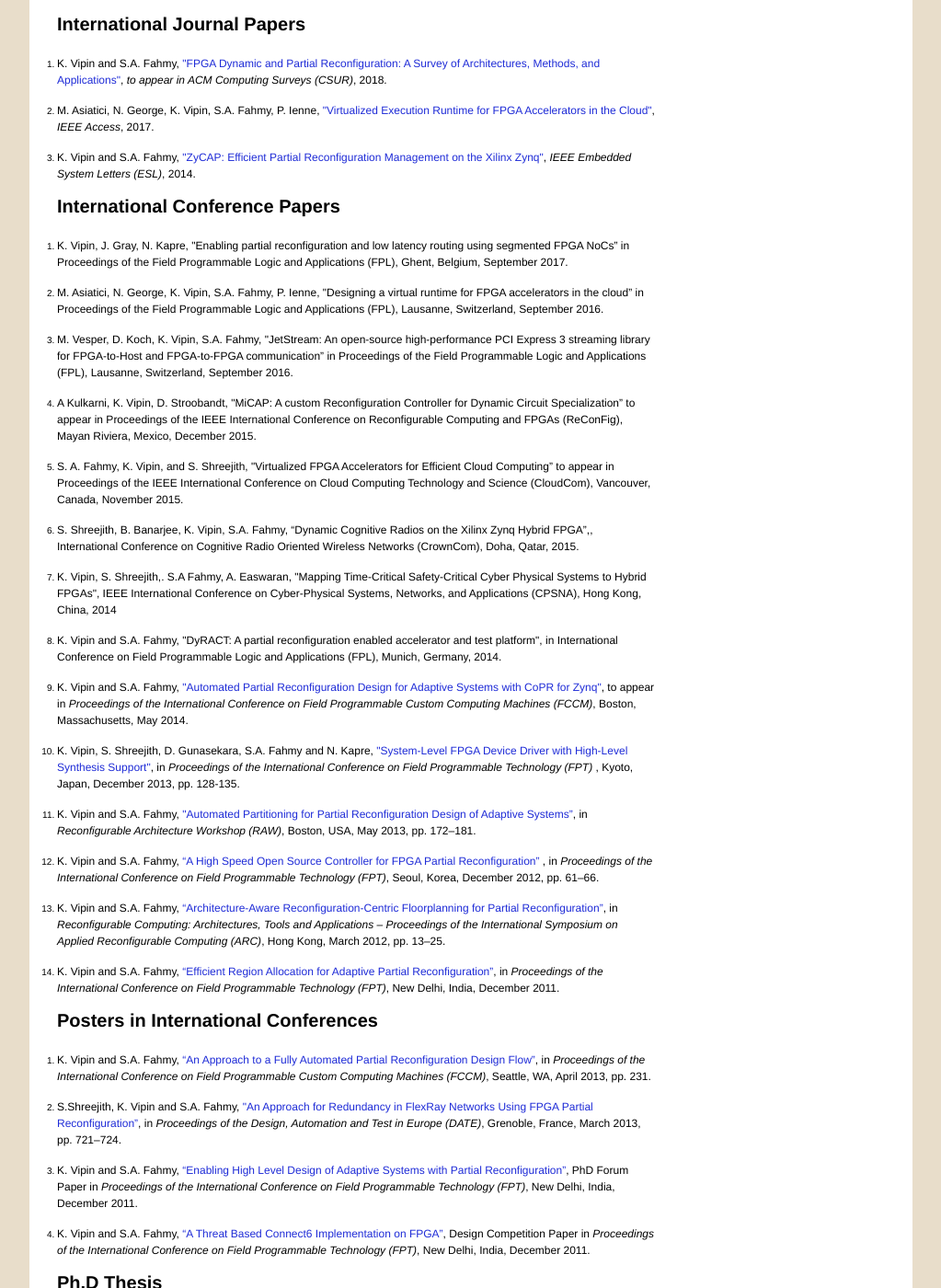
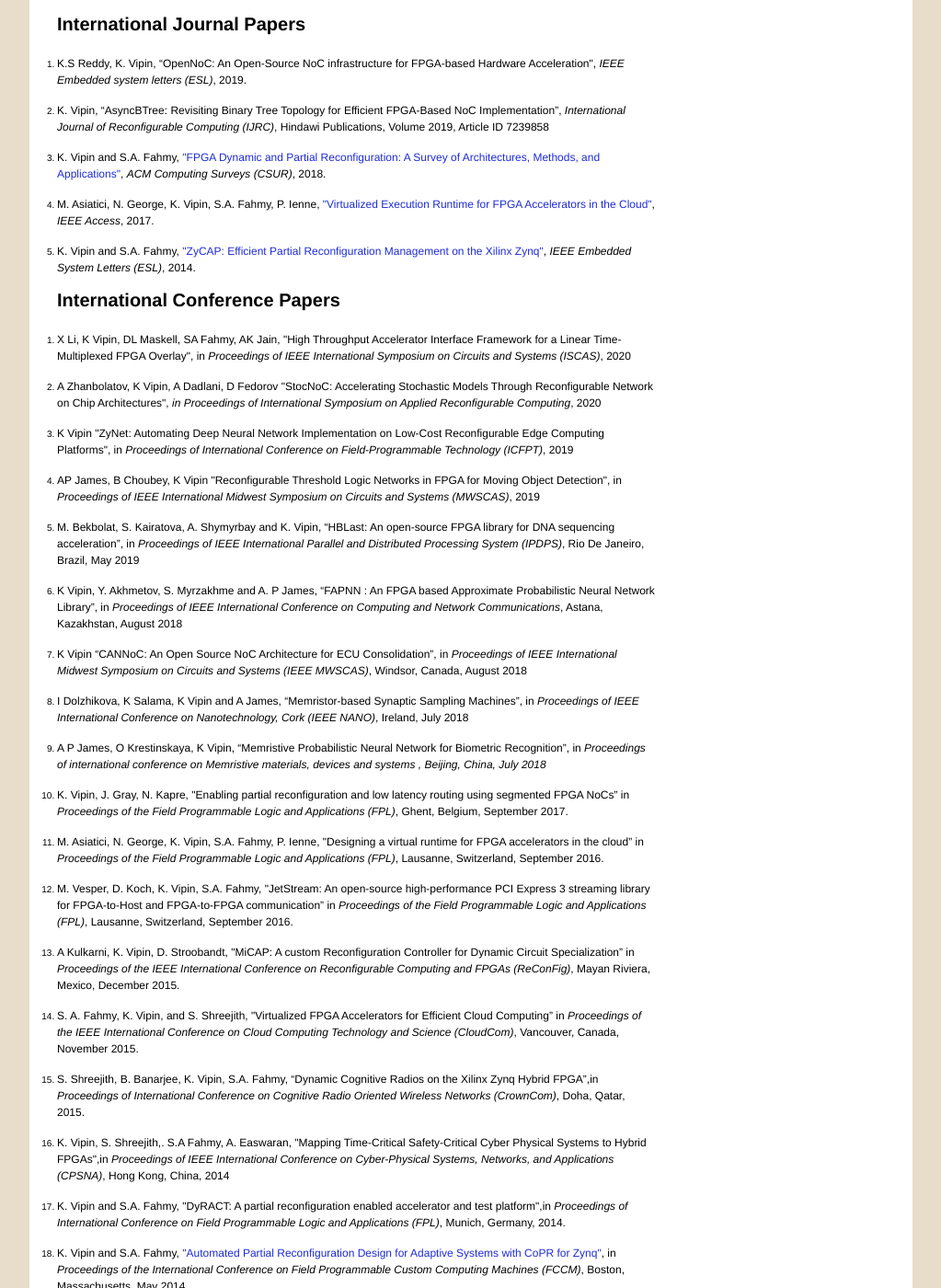
Before and after one commit to vipinkizheppatt/vipinkizheppatt.github.io, a Jekyll site: the page publications.html, which Jekyll copies as it is, in a window 1280 px wide and 1400 px high, scrolled down 399 px. Shown: the whole window at 92% size, without its empty margins (128-1151 px from the left). Built offline with Jekyll 4.4.1, drawn with Linux system fonts in a browser that asks for light colours; Markdown is read by kramdown in place of the engine named in the settings.

Commit message:
Updating publications

```diff
--- a/index.html
+++ b/index.html
@@ -12,7 +12,7 @@
 	<meta http-equiv="Content-Type" content="cache" />
 	<meta name="robots" content="INDEX,FOLLOW" />
 	<meta name="keywords" content="Enter Keywords" />
-	<meta name="description" content="Research page of kizheppatt vipin Nazarbayev University" />
+	<meta name="description" content="Home page of Vipin Kizheppatt BITS Pilani" />
 
 
 	<title>Kizheppatt Vipin</title>
--- a/publications.html
+++ b/publications.html
@@ -12,7 +12,7 @@
 	<meta http-equiv="Content-Type" content="cache" />
 	<meta name="robots" content="INDEX,FOLLOW" />
 	<meta name="keywords" content="Enter Keywords" />
-	<meta name="description" content="Research page of vipin" />
+	<meta name="description" content="Publication page of Vipin Kizheppatt" />
 
 
 	<title>Kizheppatt Vipin</title>
@@ -62,7 +62,13 @@
           </br>
           <ol>
               <li>
-              <p>K. Vipin and S.A. Fahmy, <a href="publications/pr_survey.pdf"> "FPGA Dynamic and Partial Reconfiguration: A Survey of Architectures, Methods, and Applications"</a>, <em>to appear in ACM Computing Surveys (CSUR)</em>, 2018. </p>
+              <p>K.S Reddy, K. Vipin, “OpenNoC: An Open-Source NoC infrastructure for FPGA-based Hardware Acceleration", <em>IEEE Embedded system letters (ESL)</em>, 2019. </p>
+              </li>
+              <li>
+              <p>K. Vipin, “AsyncBTree: Revisiting Binary Tree Topology for Efficient FPGA-Based NoC Implementation”, <em>International Journal of Reconfigurable Computing (IJRC)</em>, Hindawi Publications, Volume 2019, Article ID 7239858  </p>
+              </li>
+              <li>
+              <p>K. Vipin and S.A. Fahmy, <a href="publications/pr_survey.pdf"> "FPGA Dynamic and Partial Reconfiguration: A Survey of Architectures, Methods, and Applications"</a>, <em>ACM Computing Surveys (CSUR)</em>, 2018. </p>
               </li>
               <li>
               <p> M. Asiatici, N. George, K. Vipin, S.A. Fahmy, P. Ienne, <a href="publications/fpga-cloud.pdf"> "Virtualized Execution Runtime for FPGA Accelerators in the Cloud"</a>, <em>IEEE Access</em>, 2017. </p>
@@ -75,38 +81,74 @@
 		  </br>
 		  </br>
 		  <ol>
-          	  <li>
-			  <p>K. Vipin, J. Gray, N. Kapre,  "Enabling partial reconfiguration and low latency routing using segmented FPGA NoCs” in Proceedings of the Field Programmable Logic and Applications (FPL), Ghent, Belgium, September 2017.</p>
+              <li>
+			  <p>X Li, K Vipin, DL Maskell, SA Fahmy, AK Jain, "High Throughput Accelerator Interface Framework for a Linear Time-Multiplexed FPGA Overlay", in <em>Proceedings of IEEE International Symposium on Circuits and Systems (ISCAS)</em>, 2020</p>
 			  </li>
 
               <li>
-			  <p>M. Asiatici, N. George, K. Vipin, S.A. Fahmy, P. Ienne, "Designing a virtual runtime for FPGA accelerators in the cloud” in Proceedings of the Field Programmable Logic and Applications (FPL), Lausanne, Switzerland, September 2016.</p>
+			  <p>A Zhanbolatov, K Vipin, A Dadlani, D Fedorov "StocNoC: Accelerating Stochastic Models Through Reconfigurable Network on Chip Architectures", <em>in Proceedings of International Symposium on Applied Reconfigurable Computing</em>, 2020</p>
 			  </li>
 
               <li>
-			  <p>M. Vesper, D. Koch, K. Vipin, S.A. Fahmy, "JetStream: An open-source high-performance PCI Express 3 streaming library for FPGA-to-Host and FPGA-to-FPGA communication” in Proceedings of the Field Programmable Logic and Applications (FPL), Lausanne, Switzerland, September 2016.</p>
+			  <p>K Vipin "ZyNet: Automating Deep Neural Network Implementation on Low-Cost Reconfigurable Edge Computing Platforms", in <em>Proceedings of International Conference on Field-Programmable Technology (ICFPT)</em>, 2019</p>
+			  </li>
+
+              <li>
+			  <p>AP James, B Choubey, K Vipin "Reconfigurable Threshold Logic Networks in FPGA for Moving Object Detection", in <em>Proceedings of IEEE International Midwest Symposium on Circuits and Systems (MWSCAS)</em>, 2019</p>
+			  </li>
+
+              <li>
+			  <p>M. Bekbolat, S. Kairatova, A. Shymyrbay and K. Vipin, “HBLast: An open-source FPGA library for DNA sequencing acceleration”, in <em>Proceedings of IEEE International Parallel and Distributed Processing System (IPDPS)</em>, Rio De Janeiro, Brazil, May 2019</p>
+			  </li>
+
+              <li>
+			  <p>K Vipin, Y. Akhmetov, S. Myrzakhme and A. P James, “FAPNN : An FPGA based Approximate Probabilistic Neural Network Library”, in <em>Proceedings of IEEE International Conference on Computing and Network Communications</em>, Astana, Kazakhstan, August 2018</p>
+			  </li>
+
+              <li>
+			  <p>K Vipin “CANNoC: An Open Source NoC Architecture for ECU Consolidation”, in<em> Proceedings of IEEE International Midwest Symposium on Circuits and Systems (IEEE MWSCAS)</em>, Windsor, Canada, August 2018</p>
+			  </li>
+
+              <li>
+			  <p>I Dolzhikova, K Salama, K Vipin and A James, “Memristor-based Synaptic Sampling Machines”, in<em> Proceedings of IEEE International Conference on Nanotechnology, Cork (IEEE NANO)</em>, Ireland, July 2018</p>
+			  </li>
+
+              <li>
+			  <p>A P James, O Krestinskaya, K Vipin, “Memristive Probabilistic Neural Network for Biometric Recognition”, in <em>Proceedings of international conference on Memristive materials, devices and systems <em>, Beijing, China, July 2018</p>
+			  </li>
+
+          	  <li>
+			  <p>K. Vipin, J. Gray, N. Kapre,  "Enabling partial reconfiguration and low latency routing using segmented FPGA NoCs” in <em> Proceedings of the Field Programmable Logic and Applications (FPL)</em>, Ghent, Belgium, September 2017.</p>
+			  </li>
+
+              <li>
+			  <p>M. Asiatici, N. George, K. Vipin, S.A. Fahmy, P. Ienne, "Designing a virtual runtime for FPGA accelerators in the cloud” in <em>Proceedings of the Field Programmable Logic and Applications (FPL)</em>, Lausanne, Switzerland, September 2016.</p>
+			  </li>
+
+              <li>
+			  <p>M. Vesper, D. Koch, K. Vipin, S.A. Fahmy, "JetStream: An open-source high-performance PCI Express 3 streaming library for FPGA-to-Host and FPGA-to-FPGA communication” in <em>Proceedings of the Field Programmable Logic and Applications (FPL)</em>, Lausanne, Switzerland, September 2016.</p>
 			  </li>
 
 		      <li>
-			  <p>A Kulkarni, K. Vipin, D. Stroobandt, "MiCAP: A custom Reconﬁguration Controller for Dynamic Circuit Specialization” to appear in Proceedings of the IEEE International Conference on Reconfigurable Computing and FPGAs (ReConFig), Mayan Riviera, Mexico, December 2015.</p>
+			  <p>A Kulkarni, K. Vipin, D. Stroobandt, "MiCAP: A custom Reconﬁguration Controller for Dynamic Circuit Specialization”  in <em>Proceedings of the IEEE International Conference on Reconfigurable Computing and FPGAs (ReConFig)</em>, Mayan Riviera, Mexico, December 2015.</p>
 			  </li>
 		      <li>
-		      <p>S. A. Fahmy, K. Vipin, and S. Shreejith, "Virtualized FPGA Accelerators for Efficient Cloud Computing” to appear in Proceedings of the IEEE International Conference on Cloud Computing Technology and Science (CloudCom), Vancouver, Canada, November 2015.</p>
+		      <p>S. A. Fahmy, K. Vipin, and S. Shreejith, "Virtualized FPGA Accelerators for Efficient Cloud Computing”  in <em>Proceedings of the IEEE International Conference on Cloud Computing Technology and Science (CloudCom)</em>, Vancouver, Canada, November 2015.</p>
 		      </li>
 			  <li>
-			  <p>S. Shreejith, B. Banarjee, K. Vipin, S.A. Fahmy, “Dynamic Cognitive Radios on the Xilinx Zynq Hybrid FPGA”,, International Conference on Cognitive Radio Oriented Wireless Networks (CrownCom), Doha, Qatar, 2015.</p>
+			  <p>S. Shreejith, B. Banarjee, K. Vipin, S.A. Fahmy, “Dynamic Cognitive Radios on the Xilinx Zynq Hybrid FPGA”,in <em>Proceedings of International Conference on Cognitive Radio Oriented Wireless Networks (CrownCom)</em>, Doha, Qatar, 2015.</p>
 			  </li>
 		      <li>
-		      <p>K. Vipin, S. Shreejith,. S.A Fahmy, A. Easwaran, "Mapping Time-Critical Safety-Critical Cyber Physical Systems to Hybrid FPGAs", IEEE International Conference on Cyber-Physical Systems, Networks, and Applications (CPSNA), Hong Kong, China, 2014</p>
+		      <p>K. Vipin, S. Shreejith,. S.A Fahmy, A. Easwaran, "Mapping Time-Critical Safety-Critical Cyber Physical Systems to Hybrid FPGAs",in <em> Proceedings of IEEE International Conference on Cyber-Physical Systems, Networks, and Applications (CPSNA)</em>, Hong Kong, China, 2014</p>
 			  </li>
 			  <li>
-			  <p>K. Vipin and S.A. Fahmy, "DyRACT: A partial reconfiguration enabled accelerator and test platform", in International Conference on Field Programmable Logic and Applications (FPL), Munich, Germany, 2014.</p>
+			  <p>K. Vipin and S.A. Fahmy, "DyRACT: A partial reconfiguration enabled accelerator and test platform",in <em>Proceedings of International Conference on Field Programmable Logic and Applications (FPL)</em>, Munich, Germany, 2014.</p>
 			  </li>
               <li>
-              <p>K. Vipin and S.A. Fahmy, <a href="publications/fccm_2014-vipin.pdf"> "Automated Partial Reconfiguration Design for Adaptive Systems with CoPR for Zynq"</a>, to appear in <em>Proceedings of the International Conference on Field Programmable Custom Computing Machines (FCCM)</em>, Boston, Massachusetts, May 2014. </p>
+              <p>K. Vipin and S.A. Fahmy, <a href="publications/fccm_2014-vipin.pdf"> "Automated Partial Reconfiguration Design for Adaptive Systems with CoPR for Zynq"</a>, in <em>Proceedings of the International Conference on Field Programmable Custom Computing Machines (FCCM)</em>, Boston, Massachusetts, May 2014. </p>
               </li>
               <li>
-              <p> K. Vipin, S. Shreejith, D. Gunasekara, S.A. Fahmy and N. Kapre, <a href="publications/fpt2013-vipin.pdf"> "System-Level FPGA Device Driver with High-Level Synthesis Support"</a>, in <em>Proceedings of the International Conference on Field Programmable Technology (FPT) </em>, Kyoto, Japan, December 2013, pp. 128-135. </p>
+              <p>K. Vipin, S. Shreejith, D. Gunasekara, S.A. Fahmy and N. Kapre, <a href="publications/fpt2013-vipin.pdf"> "System-Level FPGA Device Driver with High-Level Synthesis Support"</a>, in <em>Proceedings of the International Conference on Field Programmable Technology (FPT) </em>, Kyoto, Japan, December 2013, pp. 128-135. </p>
               </li>
               <li>
 		      <p>K. Vipin and S.A. Fahmy, <a href="publications/raw2013-vipin.pdf"> "Automated Partitioning for Partial Reconfiguration Design of Adaptive Systems”</a>, in <em>Reconfigurable Architecture Workshop (RAW)</em>, Boston, USA, May 2013, pp. 172–181.</p>
--- a/research.html
+++ b/research.html
@@ -12,7 +12,7 @@
 	<meta http-equiv="Content-Type" content="cache" />
 	<meta name="robots" content="INDEX,FOLLOW" />
 	<meta name="keywords" content="Enter Keywords" />
-	<meta name="description" content="Research page of vipin" />
+	<meta name="description" content="Research page of Vipin Kizheppatt" />
 
 
 	<title>Kizheppatt Vipin</title>
```
